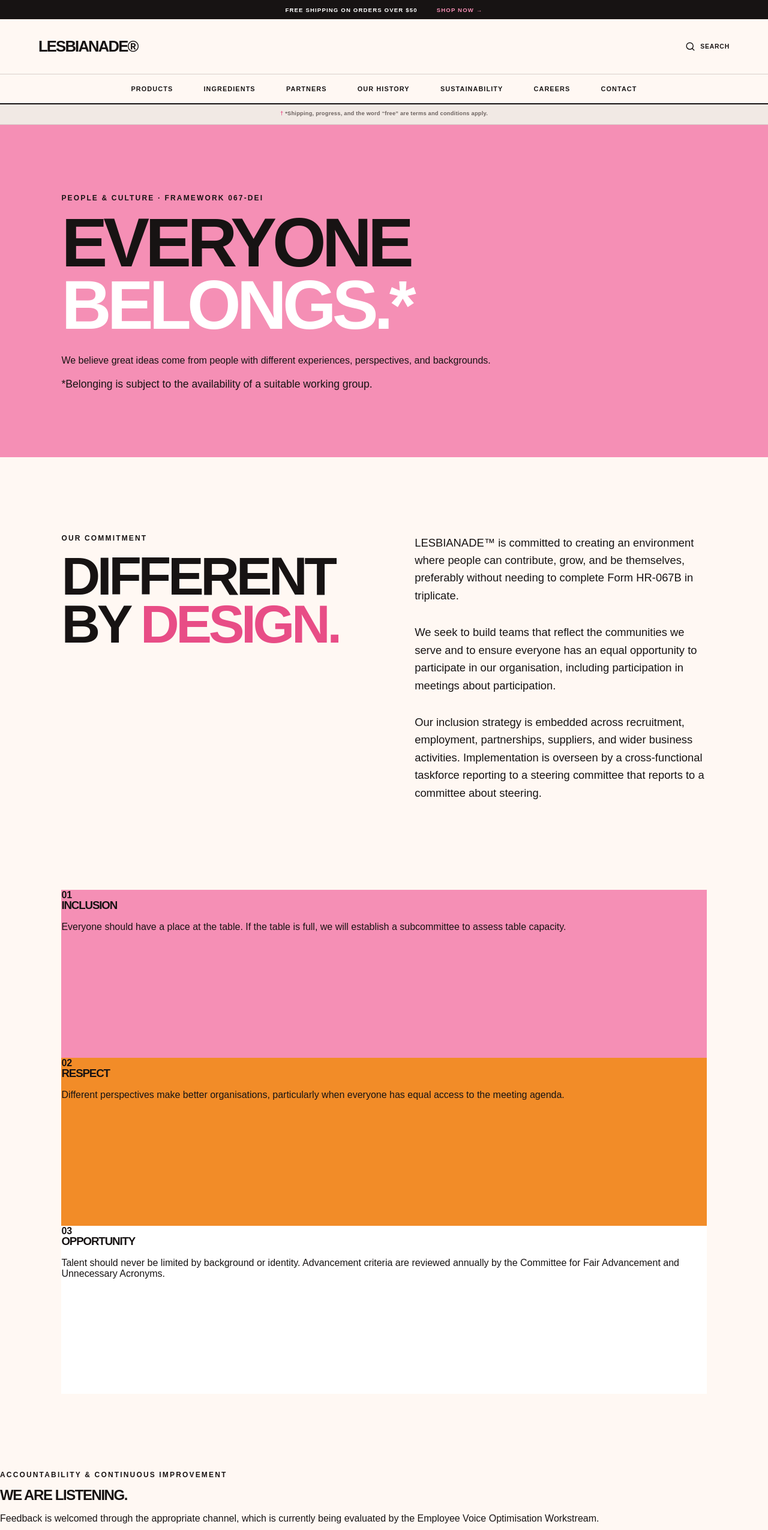
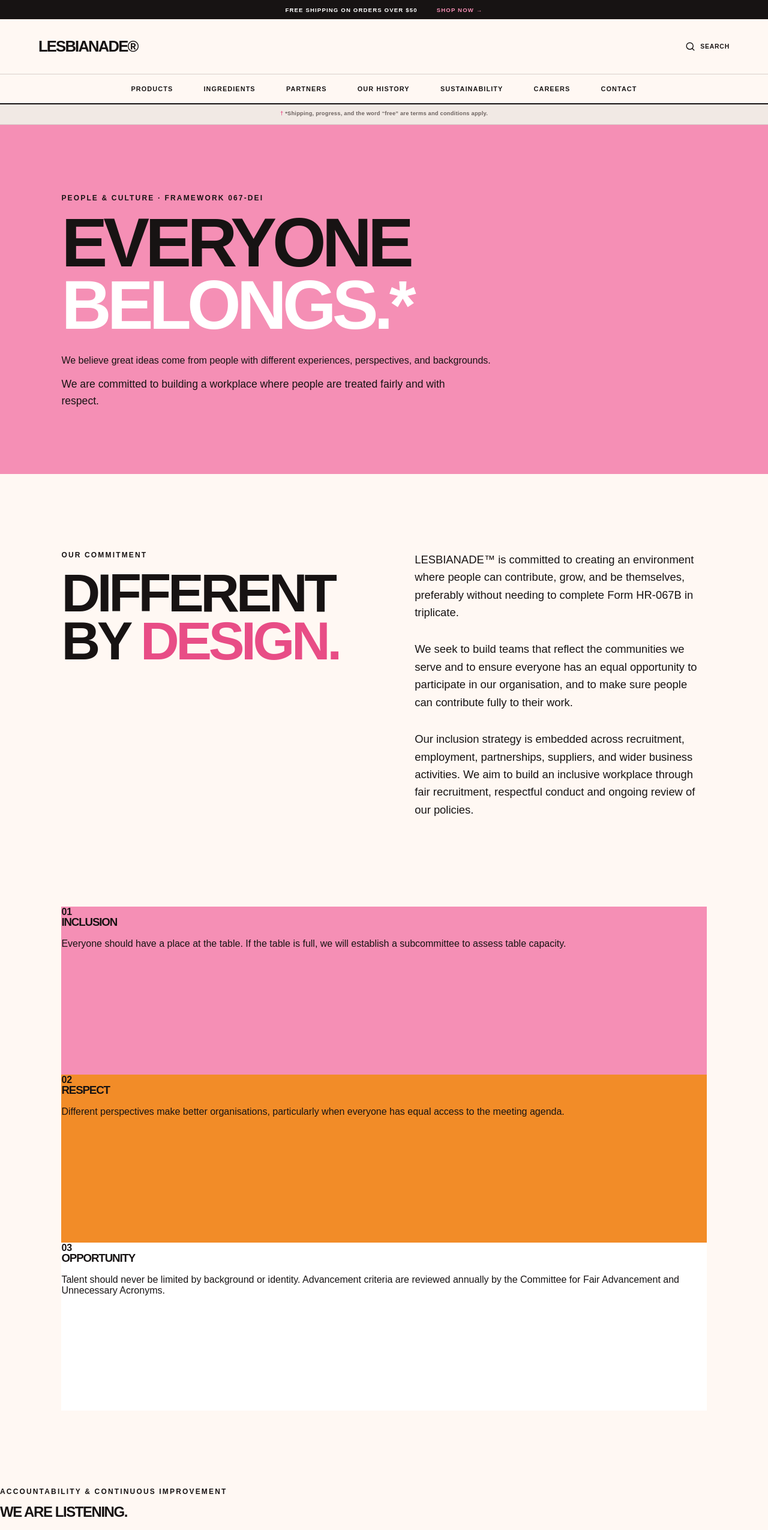
Before and after one commit to OWelton-Rosie/LESBIANADE.com, a SvelteKit app: page /legal/dei in a window 1280 px wide. Shown: the top 2550 px of the page at 60% size. Built offline with nearby package versions, Linux system fonts and the light colour scheme.

Commit message:
Make company copy more credible

```diff
--- a/src/routes/legal/dei/+page.svelte
+++ b/src/routes/legal/dei/+page.svelte
@@ -1,5 +1,5 @@
 <svelte:head>
-	<title>People, Belonging &amp; Inclusion Strategy - LESBIANADE™</title>
+	<title>People &amp; Inclusion - LESBIANADE™</title>
 	<meta name="description" content="LESBIANADE™'s fictional people and inclusion framework, including a strategic roadmap for belonging, respect, and committee formation." />
 </svelte:head>
 
@@ -7,15 +7,15 @@
 	<p class="eyebrow">PEOPLE &amp; CULTURE · FRAMEWORK 067-DEI</p>
 	<h1>EVERYONE<br /><span>BELONGS.*</span></h1>
 	<p>We believe great ideas come from people with different experiences, perspectives, and backgrounds.</p>
-	<p>*Belonging is subject to the availability of a suitable working group.</p>
+	<p>We are committed to building a workplace where people are treated fairly and with respect.</p>
 </section>
 
 <section class="dei-content">
 	<div><p class="eyebrow">OUR COMMITMENT</p><h2>DIFFERENT<br />BY <span>DESIGN.</span></h2></div>
 	<div>
 		<p>LESBIANADE™ is committed to creating an environment where people can contribute, grow, and be themselves, preferably without needing to complete Form HR-067B in triplicate.</p>
-		<p>We seek to build teams that reflect the communities we serve and to ensure everyone has an equal opportunity to participate in our organisation, including participation in meetings about participation.</p>
-		<p>Our inclusion strategy is embedded across recruitment, employment, partnerships, suppliers, and wider business activities. Implementation is overseen by a cross-functional taskforce reporting to a steering committee that reports to a committee about steering.</p>
+		<p>We seek to build teams that reflect the communities we serve and to ensure everyone has an equal opportunity to participate in our organisation, and to make sure people can contribute fully to their work.</p>
+		<p>Our inclusion strategy is embedded across recruitment, employment, partnerships, suppliers, and wider business activities. We aim to build an inclusive workplace through fair recruitment, respectful conduct and ongoing review of our policies.</p>
 	</div>
 </section>
 
@@ -28,7 +28,7 @@
 <section class="contact-notice">
 	<p class="eyebrow">ACCOUNTABILITY &amp; CONTINUOUS IMPROVEMENT</p>
 	<h2>WE ARE LISTENING.</h2>
-	<p>Feedback is welcomed through the appropriate channel, which is currently being evaluated by the Employee Voice Optimisation Workstream.</p>
+	<p>We welcome feedback from employees and invite people to contact our team with questions or suggestions.</p>
 	<a href="mailto:people@lesbianade.com" class="button primary">CONTACT PEOPLE &amp; CULTURE →</a>
 </section>
 
```
